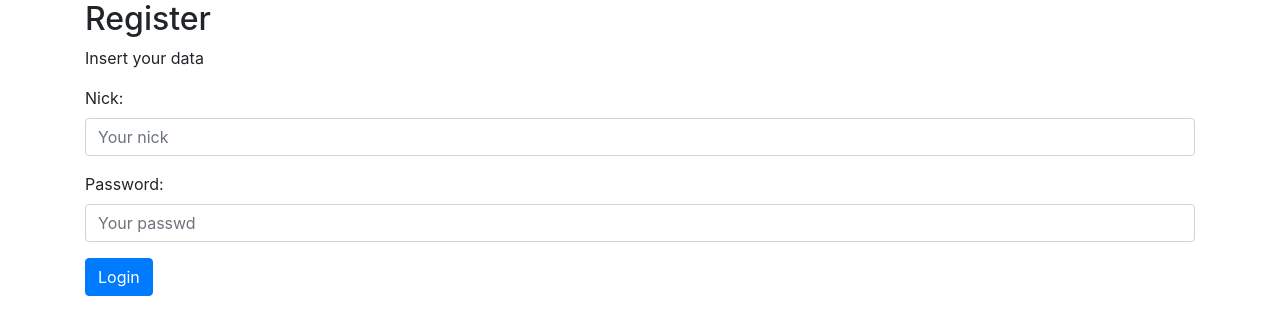
After one commit to arlanza/edx_w_project1, a Flask app: page /signin in a window 1280 px wide. The commit adds this page. Shown: the top 335 px of the page. Run offline with Flask 2, Linux system fonts and the light colour scheme; some libraries are stand-ins or nearby versions.

Commit message:
Login and Logout

```diff
--- a/book/application.py
+++ b/book/application.py
@@ -2,7 +2,7 @@ import os
 
 from flask import Flask, render_template, request, session
 from flask_session import Session
-from sqlalchemy import create_engine
+from sqlalchemy import create_engine, or_, and_
 from sqlalchemy.orm import scoped_session, sessionmaker
 from model import *
 
@@ -16,6 +16,11 @@ else:
     app.config["SQLALCHEMY_DATABASE_URI"] ="postgres://xcnhprolmjsfye:4c46c46015f74d72337667afdbaaa0632951292cc55bbde2e7b0d124efd29e76@ec2-46-137-177-160.eu-west-1.compute.amazonaws.com:5432/devprdb0tctod0"
 app.config["SQLALCHEMY_TRACK_MODIFICATIONS"] = False
 db.init_app(app)
+
+# To enable session
+app.secret_key = 'super secret key for book app'
+
+
 
 
 # Configure session to use filesystem
@@ -48,7 +53,7 @@ def registration():
         name     = request.form.get("name")
         pwd      = request.form.get("pwd")
     except ValueError:
-            return render_template("error.html", message="Not empty data allowed")
+            return render_template("error.html", message="Invalid data")
 
     if not fullname or not name or not pwd:
         return render_template("error.html", message="Not empty data allowed")
@@ -63,5 +68,53 @@ def registration():
     db.add(user)
     db.commit()
 
+    # Loggin in session
+    session['user_name']=user.name;
+
     #output
-    return render_template("success.html", message= f"{fullname.upper()} registrated.")
+    return render_template("success.html", message= f"{user.name} registrated.")
+
+@app.route('/signin')
+def signin():
+    return render_template("login.html")
+
+
+@app.route('/login', methods=["POST"])
+def login():
+    """Login a reader."""
+    # Get form information.
+    try:
+        name     = request.form.get("name")
+        passwd      = request.form.get("pwd")
+    except ValueError:
+            return render_template("error.html", message="Invalid data")
+
+    if not name or not passwd:
+        return render_template("error.html", message="Not empty data allowed")
+
+    # Not previous user registed
+    #user = User.query.filter(and_(name==name,passwd==passwd)).first()
+    #user =  User.query.get(name).filter_by(passwd=passwd)).first()
+    user = User.query.get(name)
+    if user is None:
+        return render_template("error.html", message="Try another Nick")
+
+    if not user.passwd == passwd:
+        return render_template("success.html", message= "Invalid passwd")
+
+    session['user_name']=user.name;
+
+    #if 'visits' in session:
+    #    session['visits'] = session.get('visits') + 1  # reading and updating session data
+    #else:
+    #    session['visits'] = 1 # setting session data
+    #return render_template("success.html", message= f"{session.get('visits'), {session.get(user.name)},}   num de visitas.")
+
+
+    return render_template("success.html", message= f"{session.get('user_name')} logged in")
+
+@app.route('/logout', methods=["GET","POST"])
+def logout():
+    name = session['user_name']
+    session.pop('user_name', None)
+    return render_template("success.html", message= f"{name} logged out")
--- a/book/templates/index.html
+++ b/book/templates/index.html
@@ -7,6 +7,8 @@
 {% block body %}
     <h1>Index of options</h1>
     <ul>
-        <li><a href="signup">Sign Up</a></li>
+        <li><a href="signup">Register</a></li>
+        <li><a href="signin">Login</a></li>
+        <li><a href="logout">Logout</a></li>
     </ul>
 {% endblock %}
--- /dev/null
+++ b/book/templates/login.html
@@ -0,0 +1,30 @@
+{% extends "layout.html" %}
+
+{% block title %}
+    Pr1 - Registration
+{% endblock %}
+
+{% block body %}
+  <h2>Register</h2>
+  <p>Insert your data</p>
+
+    <form action="login" method="post")'>
+
+
+        <div class="form-group">
+           <label for="nick">Nick:</label>
+            <input type="text" class="form-control" name="name" placeholder="Your nick">
+        </div>
+
+        <div class="form-group">
+            <label for="Passwd">Password:</label>
+            <input type="password" class="form-control" name="pwd" placeholder="Your passwd">
+
+        </div>
+
+        <div class="form-group">
+            <button class="btn btn-primary">Login</button>
+        </div>
+
+    </form>
+{% endblock %}
```
Also changed, not shown: book/model.py (+21 -0 lines).
